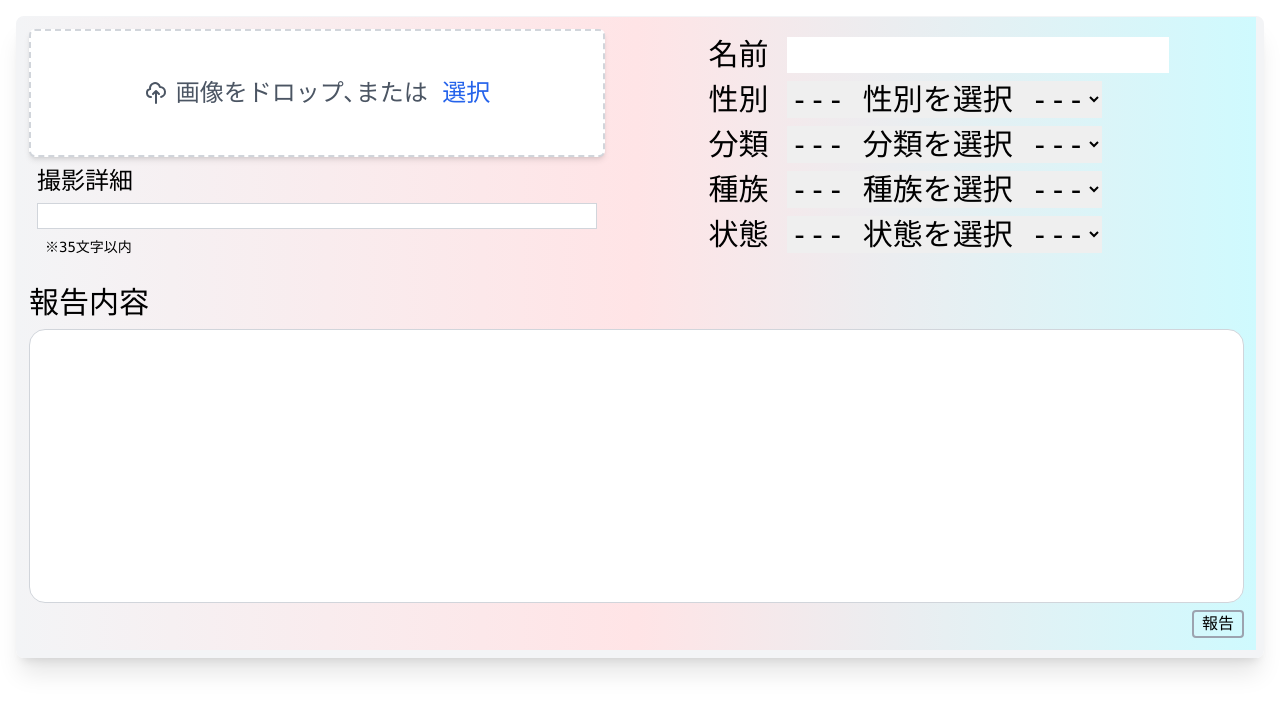
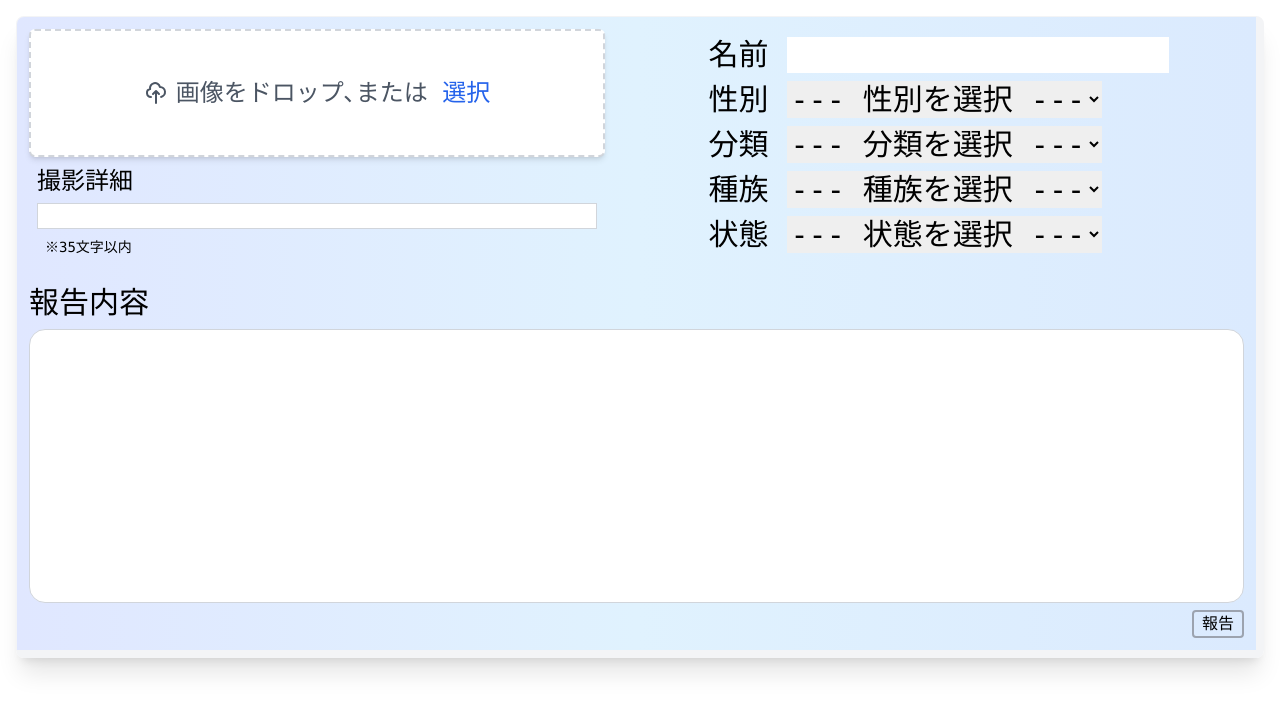
Before and after one commit to Shiryu-Toujima-1f10210346/DEVIANT, a Django app: page /post/ in a window 1280 px wide. Shown: the part 96-800 px from the top of the page. Run offline with Django 4.2, Linux system fonts and the light colour scheme; the visitor is signed in with stand-in values (Sample User, id 1); some libraries are stand-ins or nearby versions.

Commit message:
Update post.html

```diff
--- a/chat/templates/chat/post.html
+++ b/chat/templates/chat/post.html
@@ -26,7 +26,7 @@
 
 {% if request.user.is_authenticated %}
  <!--Postモデルを利用した投稿機能-->
- <form action="" method="post" enctype="multipart/form-data" class="bg-gradient-to-r from-gray-100 via-rose-100 to-cyan-100 shadow-xl m-4 border-b-8 border-r-8 border-t border-l border-gray-100 rounded-lg font-mono"><!--投稿完了を表示させたい-->
+ <form action="" method="post" enctype="multipart/form-data" class="bg-gradient-to-r from-indigo-100 via-sky-100 to-blue-100 shadow-xl m-4 border-b-8 border-r-8 border-t border-l border-gray-100 rounded-lg font-mono"><!--投稿完了を表示させたい-->
 {%csrf_token%}
 <div class="m-3">
 
```
